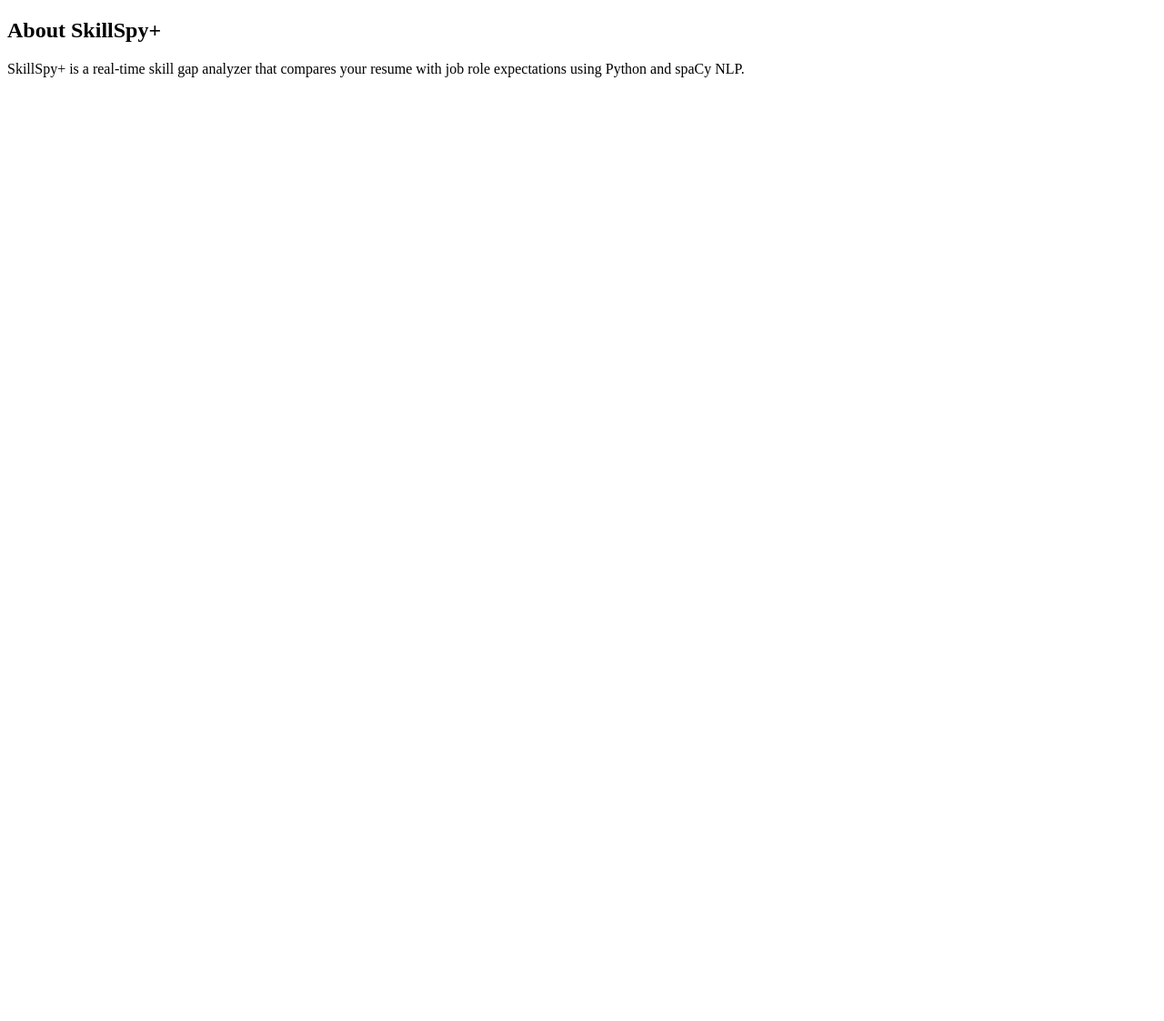
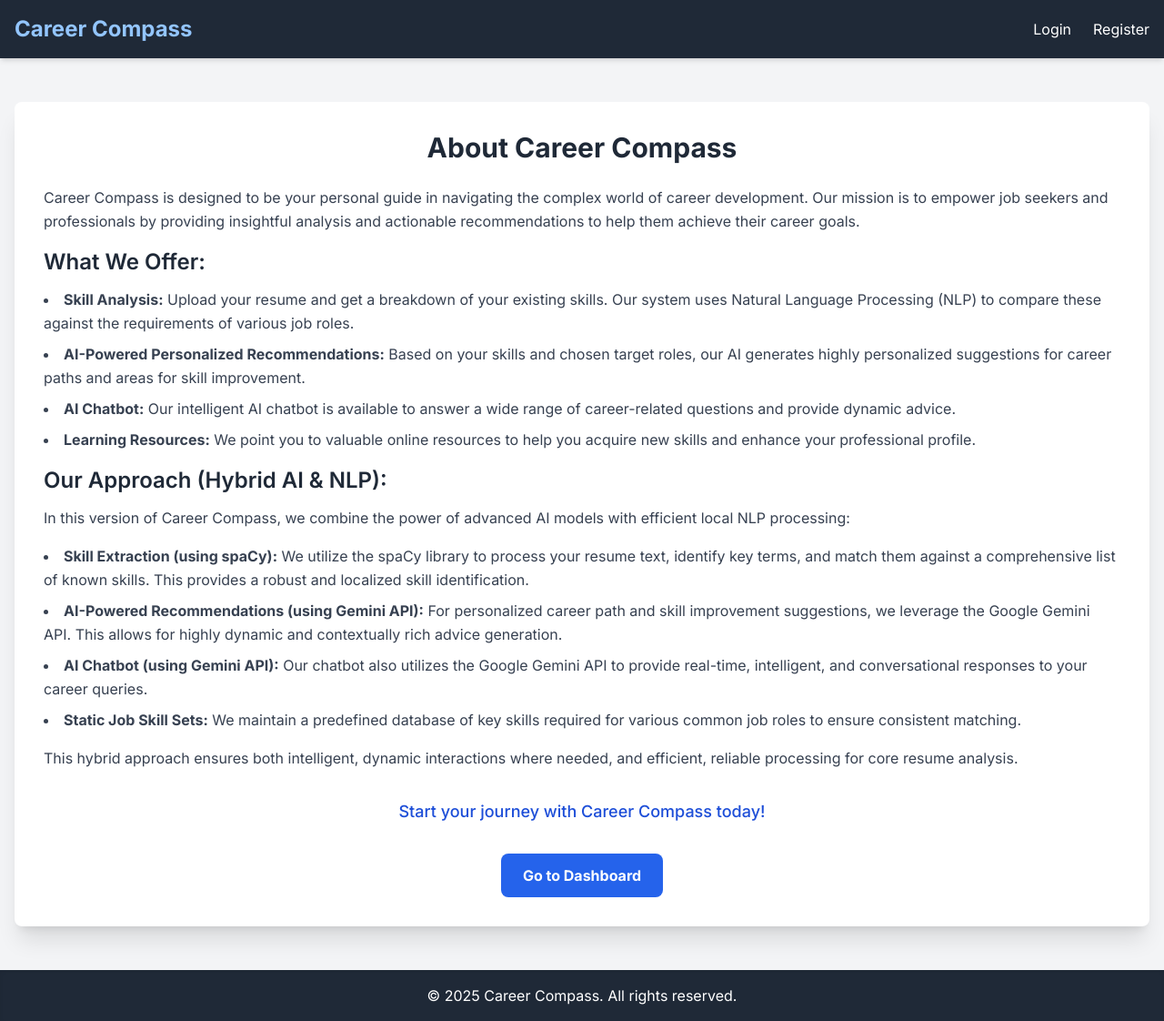
Before and after one commit to SanaSNavas7/CareerCompass-New, a Flask app: page /about in a window 1280 px wide. Shown: the whole page at 91% size. Before the commit the page ends 85 px from the top, so only its background shows below. Run offline with Flask 3, Linux system fonts and the light colour scheme; some libraries are stand-ins or nearby versions.

Commit message:
first commit

```diff
--- a/templates/about.html
+++ b/templates/about.html
@@ -1,9 +1,44 @@
+{% extends "base.html" %}
 
-<!DOCTYPE html>
-<html lang="en">
-<head><meta charset="UTF-8"><title>About</title></head>
-<body>
-<h2>About SkillSpy+</h2>
-<p>SkillSpy+ is a real-time skill gap analyzer that compares your resume with job role expectations using Python and spaCy NLP.</p>
-</body>
-</html>
+{% block title %}About Us - Career Compass{% endblock %}
+
+{% block content %}
+<div class="bg-white p-8 rounded-lg shadow-xl">
+    <h2 class="text-3xl font-bold text-center text-gray-800 mb-6">About Career Compass</h2>
+    <div class="prose max-w-none text-gray-700 leading-relaxed">
+        <p class="mb-4">
+            Career Compass is designed to be your personal guide in navigating the complex world of career development.
+            Our mission is to empower job seekers and professionals by providing insightful analysis and actionable recommendations
+            to help them achieve their career goals.
+        </p>
+        <h3 class="text-2xl font-semibold text-gray-800 mb-3">What We Offer:</h3>
+        <ul class="list-disc list-inside mb-4 space-y-2">
+            <li><strong>Skill Analysis:</strong> Upload your resume and get a breakdown of your existing skills. Our system uses Natural Language Processing (NLP) to compare these against the requirements of various job roles.</li>
+            <li><strong>AI-Powered Personalized Recommendations:</strong> Based on your skills and chosen target roles, our AI generates highly personalized suggestions for career paths and areas for skill improvement.</li>
+            <li><strong>AI Chatbot:</strong> Our intelligent AI chatbot is available to answer a wide range of career-related questions and provide dynamic advice.</li>
+            <li><strong>Learning Resources:</strong> We point you to valuable online resources to help you acquire new skills and enhance your professional profile.</li>
+        </ul>
+        <h3 class="text-2xl font-semibold text-gray-800 mb-3">Our Approach (Hybrid AI & NLP):</h3>
+        <p class="mb-4">
+            In this version of Career Compass, we combine the power of advanced AI models with efficient local NLP processing:
+        </p>
+        <ul class="list-disc list-inside mb-4 space-y-2">
+            <li><strong>Skill Extraction (using spaCy):</strong> We utilize the spaCy library to process your resume text, identify key terms, and match them against a comprehensive list of known skills. This provides a robust and localized skill identification.</li>
+            <li><strong>AI-Powered Recommendations (using Gemini API):</strong> For personalized career path and skill improvement suggestions, we leverage the Google Gemini API. This allows for highly dynamic and contextually rich advice generation.</li>
+            <li><strong>AI Chatbot (using Gemini API):</strong> Our chatbot also utilizes the Google Gemini API to provide real-time, intelligent, and conversational responses to your career queries.</li>
+            <li><strong>Static Job Skill Sets:</strong> We maintain a predefined database of key skills required for various common job roles to ensure consistent matching.</li>
+        </ul>
+        <p class="mb-4">
+            This hybrid approach ensures both intelligent, dynamic interactions where needed, and efficient, reliable processing for core resume analysis.
+        </p>
+        <p class="text-center text-lg font-medium text-blue-700 mt-8">
+            Start your journey with Career Compass today!
+        </p>
+    </div>
+    <div class="flex justify-center mt-8">
+        <a href="{{ url_for('dashboard') }}" class="bg-blue-600 hover:bg-blue-700 text-white font-bold py-3 px-6 rounded-lg transform hover:scale-105 transition duration-300 ease-in-out">
+            Go to Dashboard
+        </a>
+    </div>
+</div>
+{% endblock %}
--- a/templates/home.html
+++ b/templates/home.html
@@ -5,7 +5,7 @@
 {% block content %}
 <div class="text-center py-16 bg-gradient-to-br from-blue-500 to-purple-500 text-white rounded-lg shadow-lg">
     <h1 class="text-5xl font-extrabold mb-4 animate-fade-in-down">Welcome to Career Compass!</h1>
-    <p class="text-xl mb-8 animate-fade-in-up">Your intelligent career guide to navigating your career path.</p>
+    <p class="text-xl mb-8 animate-fade-in-up">Your AI-powered guide to navigating your career path.</p>
     <div class="space-x-4">
         <a href="{{ url_for('register') }}" class="bg-white text-blue-600 hover:bg-blue-100 font-bold py-3 px-8 rounded-full text-lg shadow-md transition duration-300 transform hover:scale-105 animate-bounce-in">
             Get Started
@@ -22,11 +22,11 @@
         <p class="text-gray-600">Upload your resume and get a detailed analysis of your skills against target job roles.</p>
     </div>
     <div class="bg-white p-6 rounded-lg shadow-md text-center transform hover:scale-105 transition duration-300">
-        <h3 class="text-2xl font-semibold text-gray-800 mb-3">Career Recommendations</h3>
+        <h3 class="text-2xl font-semibold text-gray-800 mb-3">AI-Powered Career Recommendations</h3>
         <p class="text-gray-600">Receive personalized career path suggestions based on your strengths and goals.</p>
     </div>
     <div class="bg-white p-6 rounded-lg shadow-md text-center transform hover:scale-105 transition duration-300">
-        <h3 class="text-2xl font-semibold text-gray-800 mb-3">Career Chatbot</h3>
+        <h3 class="text-2xl font-semibold text-gray-800 mb-3">AI Chatbot</h3>
         <p class="text-gray-600">Get instant answers and advice on career-related questions from our intelligent chatbot.</p>
     </div>
 </div>
```
